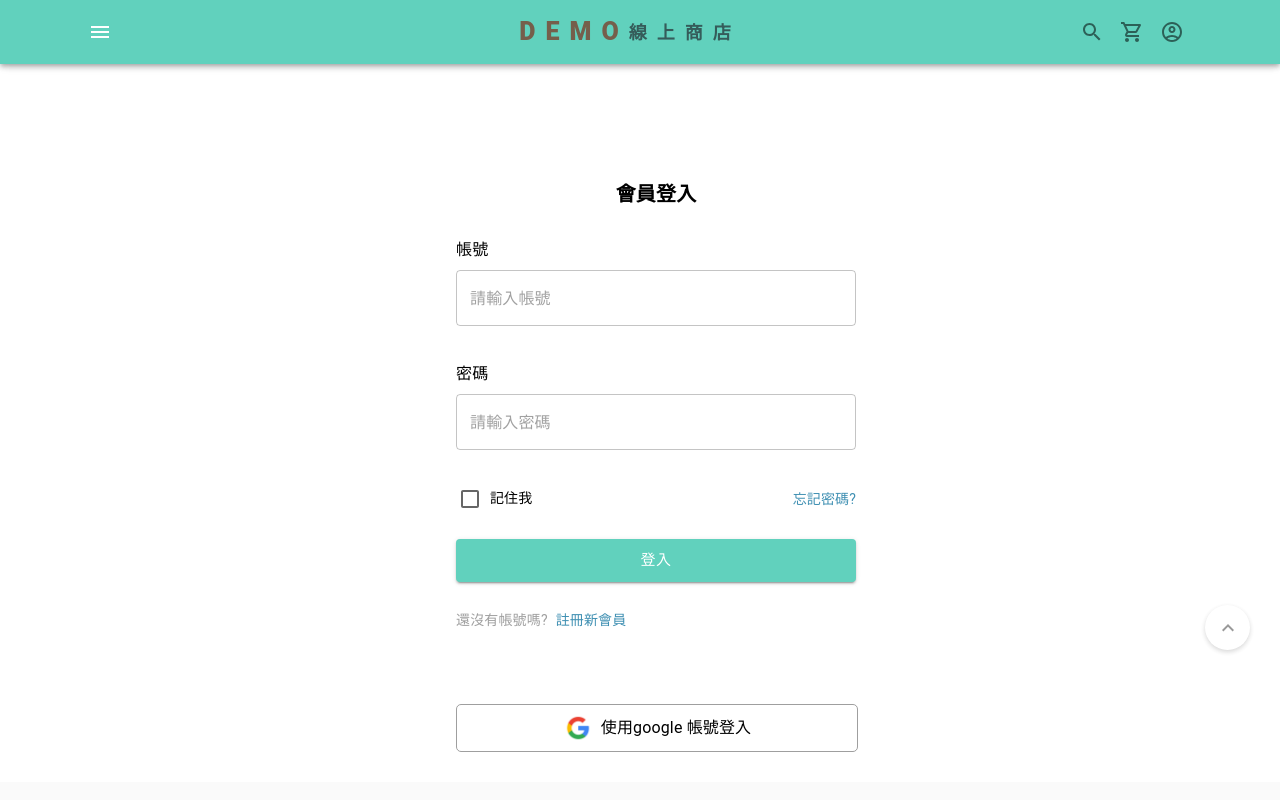
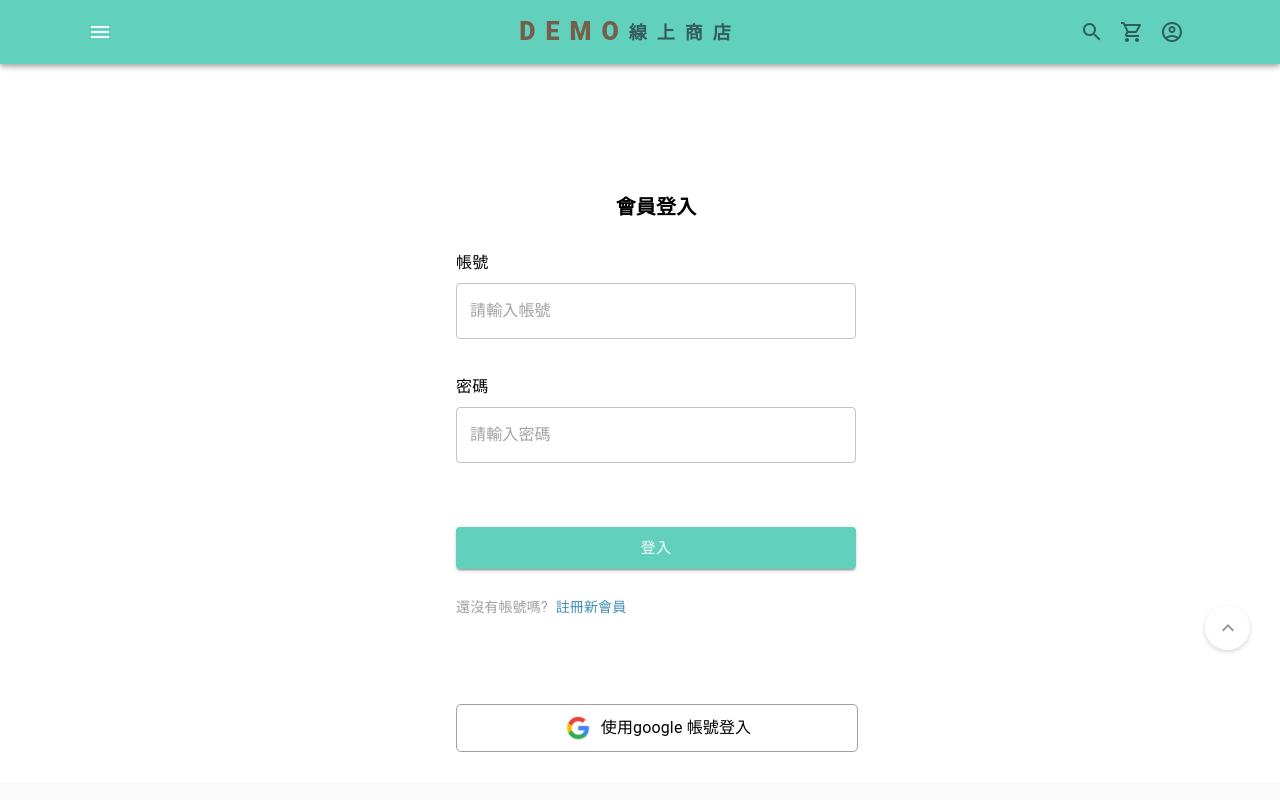
Before and after one commit to austin72905/ecommerce-frontend, a Next.js app: page /login in a window 1280 px wide. Shown: the top 800 px of the page. Built offline with nearby package versions, Linux system fonts and the light colour scheme.

Commit message:
隱藏輸入優惠券、忘記密碼功能

```diff
--- a/components/layout/main-header.tsx
+++ b/components/layout/main-header.tsx
@@ -91,6 +91,10 @@ export default function MainHeader() {
 
     const searchProducts = () => {
         const { kind, tag } = router.query
+
+        if(keyword.length===0){
+            return
+        }
 
         if (searchType == "currentPage") {
             let quertString = ""
--- a/pages/cart/index.tsx
+++ b/pages/cart/index.tsx
@@ -184,7 +184,7 @@ export default function Cart() {
                             <Grid container columns={8}>
                                 <Grid item xs={0.5} sm={2} md={3} lg={4} sx={{ borderBottom: "1px solid #d9d9d9" }}></Grid>
 
-                                <Grid item xs={7.5} sm={6} md={5} lg={4} sx={{ borderBottom: "1px solid #d9d9d9"}}>
+                                {/* <Grid item xs={7.5} sm={6} md={5} lg={4} sx={{ borderBottom: "1px solid #d9d9d9"}}>
                                     <Stack direction={"row"} justifyContent={"space-between"}>
                                         <Typography sx={{ my: "5px" }}>
                                             目前無使用優惠券
@@ -194,7 +194,7 @@ export default function Cart() {
                                         </Typography>
                                     </Stack>
                                 </Grid>
-                                <Grid item xs={0.5} sm={2} md={3} lg={4} ></Grid>
+                                <Grid item xs={0.5} sm={2} md={3} lg={4} ></Grid> */}
                                 <Grid item xs={7.5} sm={6} md={5} lg={4} >
                                     <Stack sx={{ my: "20px" }} direction={"row"} justifyContent={"space-between"} alignItems={"center"}>
                                         <Stack spacing={"5px"} direction={"row"} justifyContent={"space-between"} alignItems={"center"}>
--- a/pages/login/index.tsx
+++ b/pages/login/index.tsx
@@ -184,14 +184,14 @@ export default function Login() {
                 <InputSet label='密碼' placeholder='請輸入密碼' name={INPUT_FIELD.PASSWORD} value={input.password} errorMsg={errors.password} func={handleLoginInput} />
 
                 <Stack spacing={1} sx={{ pt: 1 }}>
-                    <Stack sx={{ mt: 1 }} direction={"row"} justifyContent={"space-between"} alignItems={"center"}>
+                    {/* <Stack sx={{ mt: 1 }} direction={"row"} justifyContent={"space-between"} alignItems={"center"}>
                         <FormControlLabel
                             sx={{ ml: "1px" }}
                             control={<Checkbox sx={{ width: "25px", height: "25px" }} />}
                             label={<Typography sx={{ px: 1 }} variant='subtitle2'>記住我</Typography>} />
 
                         <Typography variant='body2' sx={{ color: "#3E8FB2" }}>忘記密碼?</Typography>
-                    </Stack>
+                    </Stack> */}
                 </Stack>
 
                 <Stack spacing={1} sx={{ pt: 1 }}>
```
